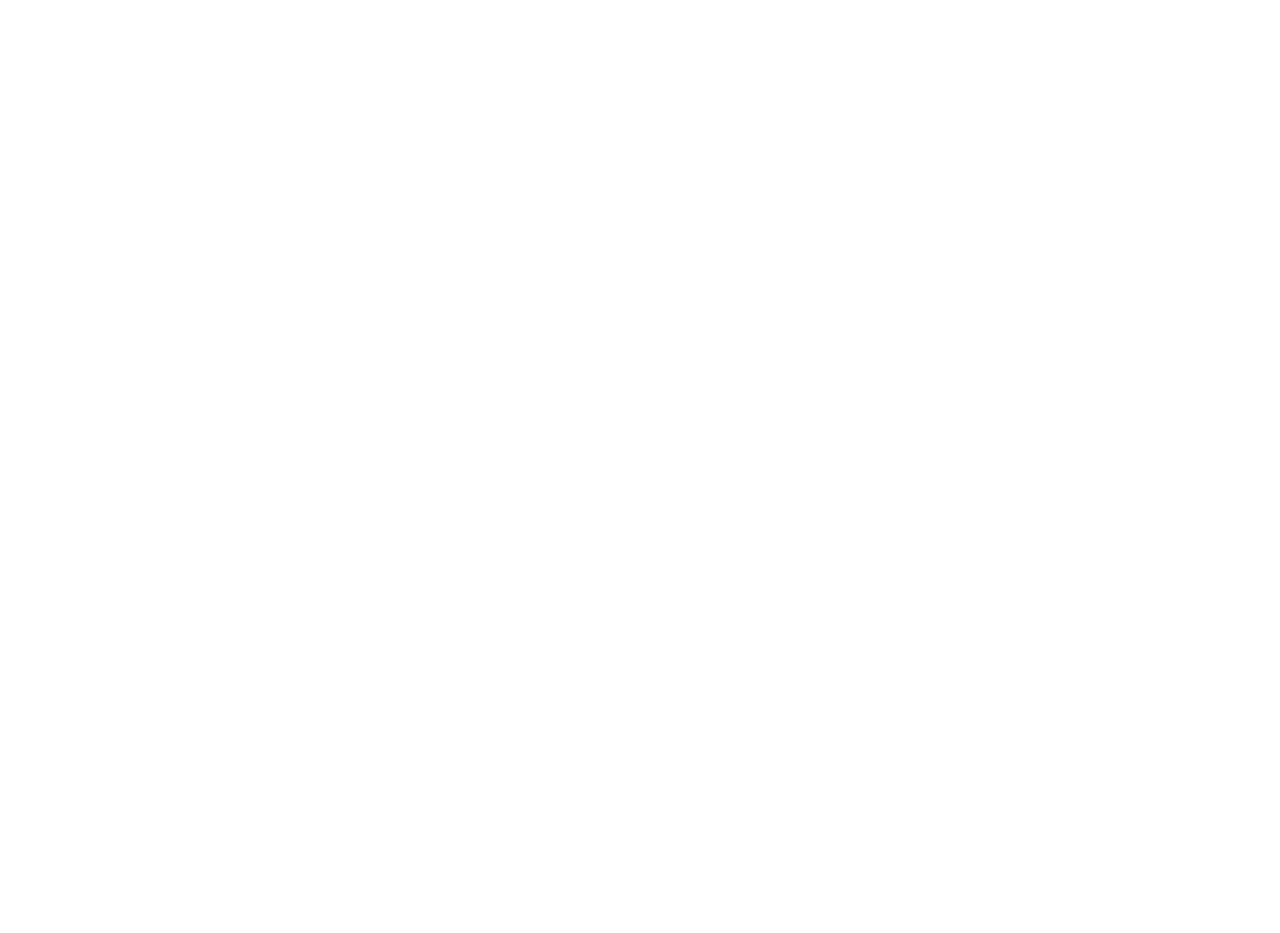
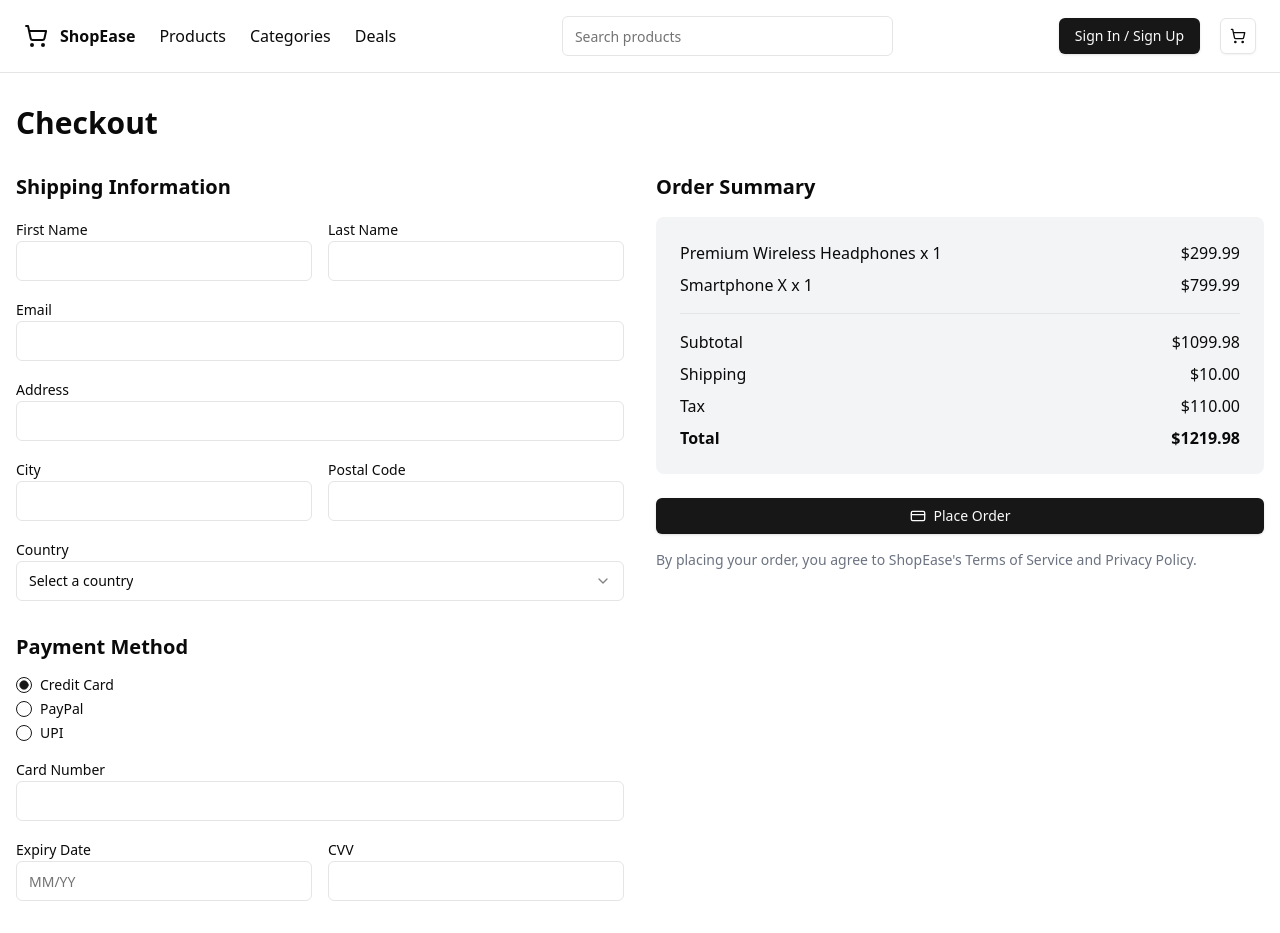
Before and after one commit to MaarcusRenieroL/ecommerce-app, a React (Vite) app in the folder frontend/: page /checkout in a window 1280 px wide. Before the commit this address had no page. Before the commit the page ends 800 px from the top, so only its background shows below. Built offline with nearby package versions, Linux system fonts and the light colour scheme.

Commit message:
feat: add ui for checkout page

```diff
--- a/frontend/package.json
+++ b/frontend/package.json
@@ -14,12 +14,14 @@
     "@radix-ui/react-dialog": "^1.1.1",
     "@radix-ui/react-icons": "^1.3.0",
     "@radix-ui/react-label": "^2.1.0",
+    "@radix-ui/react-radio-group": "^1.2.0",
     "@radix-ui/react-select": "^2.1.1",
     "@radix-ui/react-slider": "^1.2.0",
     "@radix-ui/react-slot": "^1.1.0",
     "@radix-ui/react-tabs": "^1.1.0",
     "class-variance-authority": "^0.7.0",
     "clsx": "^2.1.1",
+    "embla-carousel-react": "^8.2.1",
     "lucide-react": "^0.438.0",
     "react": "^18.3.1",
     "react-dom": "^18.3.1",
--- a/frontend/src/App.tsx
+++ b/frontend/src/App.tsx
@@ -6,6 +6,7 @@
 import { DealsPage } from "@/pages/deals-page.tsx";
 import { ProductPage } from "@/pages/product-page.tsx";
 import { CartPage } from "@/pages/cart-page.tsx";
+import { CheckoutPage } from "@/pages/checkout-page.tsx";
 
 export default function App() {
   return (
@@ -17,6 +18,7 @@
 				<Route path="/deals" element={<DealsPage />} />
 				<Route path="/product" element={<ProductPage />} />
 				<Route path="/cart" element={<CartPage />} />
+				<Route path="/checkout" element={<CheckoutPage />} />
 			</Routes>
 		</Router>
   );
--- /dev/null
+++ b/frontend/src/components/ui/radio-group.tsx
@@ -0,0 +1,44 @@
+"use client"
+
+import * as React from "react"
+import * as RadioGroupPrimitive from "@radix-ui/react-radio-group"
+import { Circle } from "lucide-react"
+
+import { cn } from "@/lib/utils"
+
+const RadioGroup = React.forwardRef<
+	React.ElementRef<typeof RadioGroupPrimitive.Root>,
+	React.ComponentPropsWithoutRef<typeof RadioGroupPrimitive.Root>
+>(({ className, ...props }, ref) => {
+	return (
+		<RadioGroupPrimitive.Root
+			className={cn("grid gap-2", className)}
+			{...props}
+			ref={ref}
+		/>
+	)
+})
+RadioGroup.displayName = RadioGroupPrimitive.Root.displayName
+
+const RadioGroupItem = React.forwardRef<
+	React.ElementRef<typeof RadioGroupPrimitive.Item>,
+	React.ComponentPropsWithoutRef<typeof RadioGroupPrimitive.Item>
+>(({ className, ...props }, ref) => {
+	return (
+		<RadioGroupPrimitive.Item
+			ref={ref}
+			className={cn(
+				"aspect-square h-4 w-4 rounded-full border border-primary text-primary ring-offset-background focus:outline-none focus-visible:ring-2 focus-visible:ring-ring focus-visible:ring-offset-2 disabled:cursor-not-allowed disabled:opacity-50",
+				className
+			)}
+			{...props}
+		>
+			<RadioGroupPrimitive.Indicator className="flex items-center justify-center">
+				<Circle className="h-2.5 w-2.5 fill-current text-current" />
+			</RadioGroupPrimitive.Indicator>
+		</RadioGroupPrimitive.Item>
+	)
+})
+RadioGroupItem.displayName = RadioGroupPrimitive.Item.displayName
+
+export { RadioGroup, RadioGroupItem }
--- /dev/null
+++ b/frontend/src/pages/checkout-page.tsx
@@ -0,0 +1,160 @@
+"use client"
+
+import { useState } from 'react'
+import { Button } from "@/components/ui/button"
+import { Input } from "@/components/ui/input"
+import { Label } from "@/components/ui/label"
+import { RadioGroup, RadioGroupItem } from "@/components/ui/radio-group"
+import { Select, SelectContent, SelectItem, SelectTrigger, SelectValue } from "@/components/ui/select"
+import { CreditCard } from "lucide-react"
+import {Navbar} from "@/components/navigation/navbar.tsx";
+
+export const CheckoutPage = () => {
+	const [paymentMethod, setPaymentMethod] = useState("credit_card")
+
+	const orderItems = [
+		{ id: 1, name: "Premium Wireless Headphones", price: 299.99, quantity: 1 },
+		{ id: 2, name: "Smartphone X", price: 799.99, quantity: 1 },
+	]
+
+	const subtotal = orderItems.reduce((sum, item) => sum + item.price * item.quantity, 0)
+	const shipping = 10
+	const tax = subtotal * 0.1
+	const total = subtotal + shipping + tax
+
+	return (
+		<div className="min-h-screen flex flex-col">
+			<Navbar />
+			<main className="flex-1 container mx-auto px-4 py-8">
+				<h1 className="text-3xl font-bold mb-8">Checkout</h1>
+				<div className="grid md:grid-cols-2 gap-8">
+					<div>
+						<h2 className="text-xl font-semibold mb-4">Shipping Information</h2>
+						<form className="space-y-4">
+							<div className="grid grid-cols-2 gap-4">
+								<div>
+									<Label htmlFor="first_name">First Name</Label>
+									<Input id="first_name" required />
+								</div>
+								<div>
+									<Label htmlFor="last_name">Last Name</Label>
+									<Input id="last_name" required />
+								</div>
+							</div>
+							<div>
+								<Label htmlFor="email">Email</Label>
+								<Input id="email" type="email" required />
+							</div>
+							<div>
+								<Label htmlFor="address">Address</Label>
+								<Input id="address" required />
+							</div>
+							<div className="grid grid-cols-2 gap-4">
+								<div>
+									<Label htmlFor="city">City</Label>
+									<Input id="city" required />
+								</div>
+								<div>
+									<Label htmlFor="postal_code">Postal Code</Label>
+									<Input id="postal_code" required />
+								</div>
+							</div>
+							<div>
+								<Label htmlFor="country">Country</Label>
+								<Select>
+									<SelectTrigger>
+										<SelectValue placeholder="Select a country" />
+									</SelectTrigger>
+									<SelectContent>
+										<SelectItem value="us">United States</SelectItem>
+										<SelectItem value="ca">Canada</SelectItem>
+										<SelectItem value="uk">United Kingdom</SelectItem>
+									</SelectContent>
+								</Select>
+							</div>
+						</form>
+
+						<h2 className="text-xl font-semibold mt-8 mb-4">Payment Method</h2>
+						<RadioGroup value={paymentMethod} onValueChange={setPaymentMethod}>
+							<div className="flex items-center space-x-2">
+								<RadioGroupItem value="credit_card" id="credit_card"/>
+								<Label htmlFor="credit_card">Credit Card</Label>
+							</div>
+							<div className="flex items-center space-x-2">
+								<RadioGroupItem value="paypal" id="paypal"/>
+								<Label htmlFor="paypal">PayPal</Label>
+							</div>
+							<div className="flex items-center space-x-2">
+								<RadioGroupItem value="upi" id="upi"/>
+								<Label htmlFor="upi">UPI</Label>
+							</div>
+						</RadioGroup>
+
+						{paymentMethod === "upi" && (
+							<form className="mt-4 space-y-4">
+								<div>
+									<Label htmlFor="card_number">Enter UPI Id</Label>
+									<Input id="upi" required />
+								</div>
+							</form>
+						)}
+
+						{paymentMethod === "credit_card" && (
+							<form className="mt-4 space-y-4">
+								<div>
+									<Label htmlFor="card_number">Card Number</Label>
+									<Input id="card_number" required />
+								</div>
+								<div className="grid grid-cols-2 gap-4">
+									<div>
+										<Label htmlFor="expiry_date">Expiry Date</Label>
+										<Input id="expiry_date" placeholder="MM/YY" required />
+									</div>
+									<div>
+										<Label htmlFor="cvv">CVV</Label>
+										<Input id="cvv" required />
+									</div>
+								</div>
+							</form>
+						)}
+					</div>
+					<div>
+						<h2 className="text-xl font-semibold mb-4">Order Summary</h2>
+						<div className="bg-gray-100 p-6 rounded-lg">
+							{orderItems.map((item) => (
+								<div key={item.id} className="flex justify-between mb-2">
+									<span>{item.name} x {item.quantity}</span>
+									<span>${(item.price * item.quantity).toFixed(2)}</span>
+								</div>
+							))}
+							<div className="border-t mt-4 pt-4 space-y-2">
+								<div className="flex justify-between">
+									<span>Subtotal</span>
+									<span>${subtotal.toFixed(2)}</span>
+								</div>
+								<div className="flex justify-between">
+									<span>Shipping</span>
+									<span>${shipping.toFixed(2)}</span>
+								</div>
+								<div className="flex justify-between">
+									<span>Tax</span>
+									<span>${tax.toFixed(2)}</span>
+								</div>
+								<div className="flex justify-between font-semibold">
+									<span>Total</span>
+									<span>${total.toFixed(2)}</span>
+								</div>
+							</div>
+						</div>
+						<Button className="w-full mt-6">
+							<CreditCard className="mr-2 h-4 w-4" /> Place Order
+						</Button>
+						<p className="text-sm text-gray-500 mt-4">
+							By placing your order, you agree to ShopEase's Terms of Service and Privacy Policy.
+						</p>
+					</div>
+				</div>
+			</main>
+		</div>
+	)
+}
```
